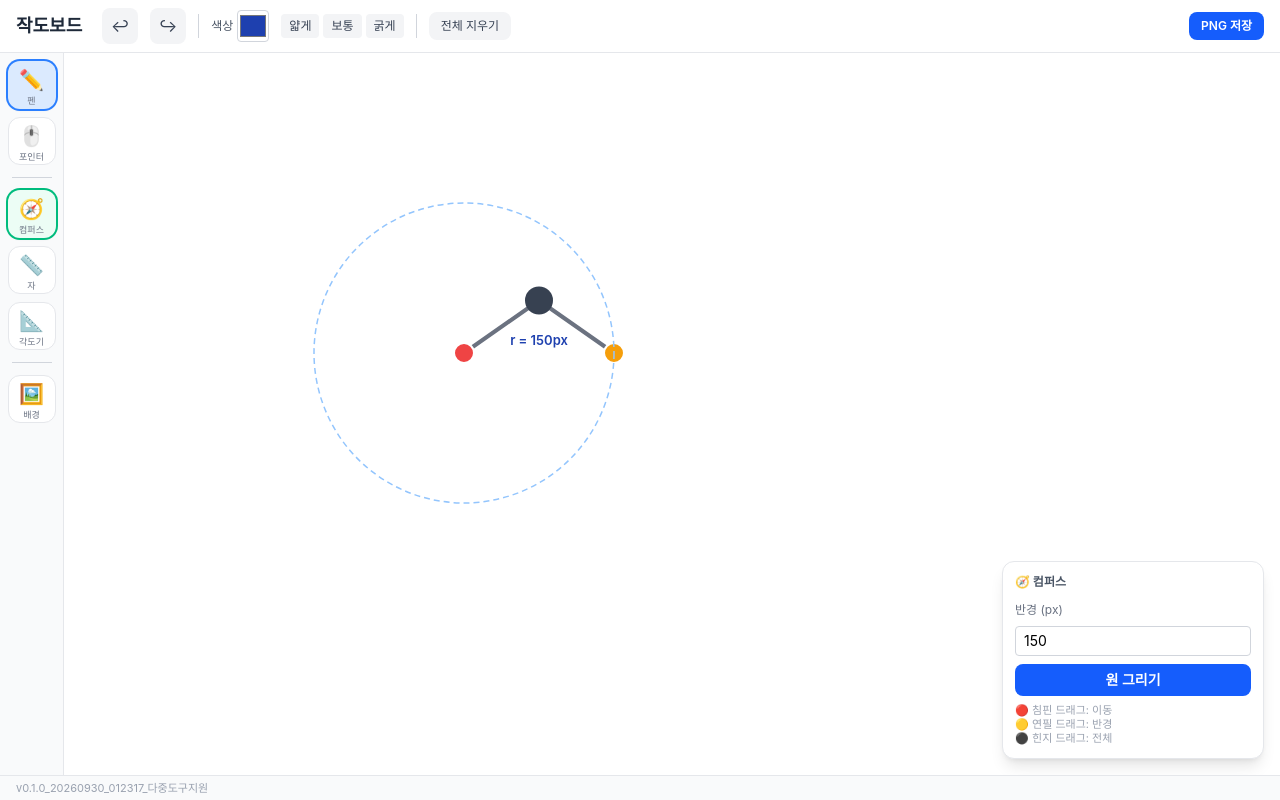
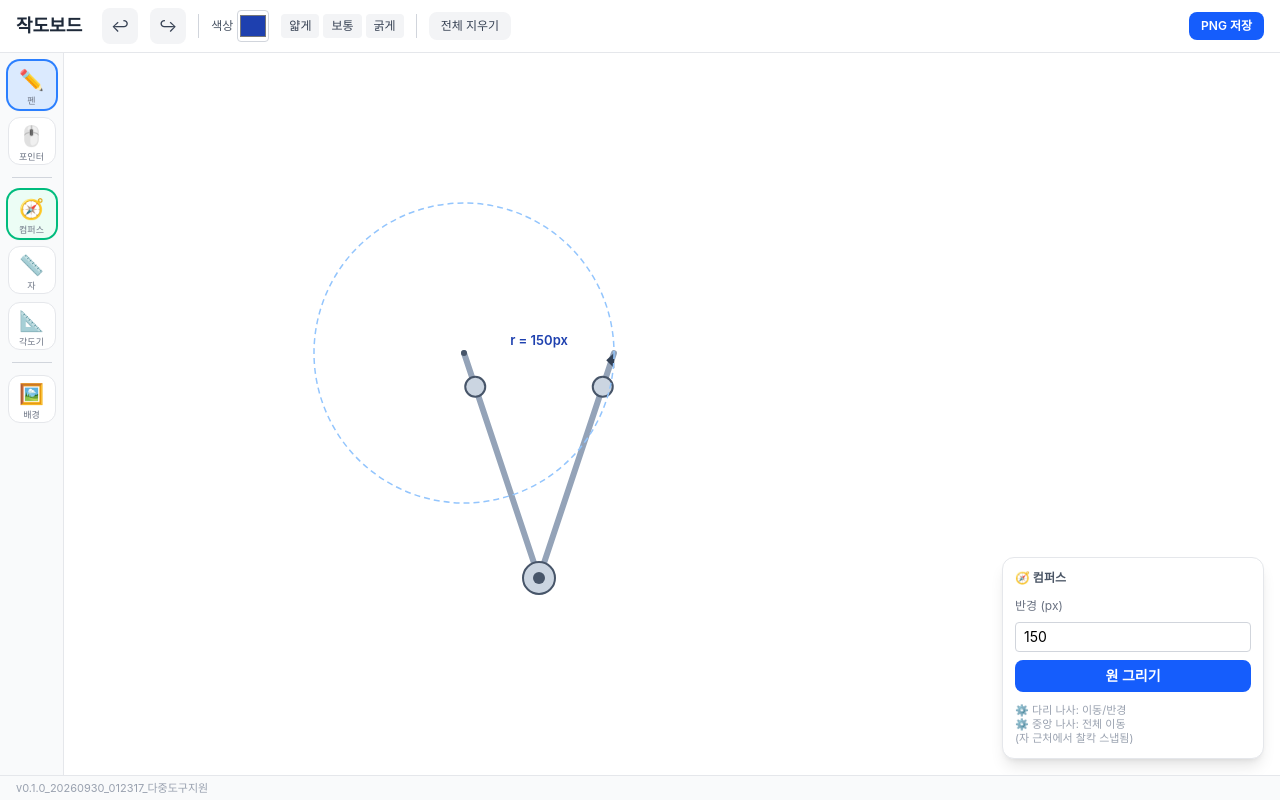
Before and after one commit to mathwawawa-dev/geometric_construction, a React (Vite) app: page / in a window 1280 px wide. Both pictures are taken after a click on the button "🧭 컴퍼스". Built offline with nearby package versions, Linux system fonts and the light colour scheme.

Commit message:
v0.1.8_20260930_023516_개선: 자 연하게 처리, 스냅 선 끝 종착지 점프 해결(X축 클램프 해제), 컴퍼스 디자인 개편 및 자 스냅 추가

```diff
--- a/src/App.jsx
+++ b/src/App.jsx
@@ -120,6 +120,7 @@ export default function App() {
               strokeColor={state.strokeColor}
               strokeWidth={state.strokeWidth}
               onDraw={handleToolDraw}
+              ruler={state.ruler}
             />
           )}
           {state.ruler.visible && (
--- a/src/components/CompassTool.jsx
+++ b/src/components/CompassTool.jsx
@@ -1,25 +1,58 @@
-import { useRef, useState, useCallback, useEffect } from 'react'
+import { useRef, useCallback } from 'react'
 
-const HANDLE_R = 10   // 드래그 핸들 반지름
-const LEG_COLOR = '#6b7280'
-const HINGE_COLOR = '#374151'
+const HANDLE_R = 8
 
-function dist(ax, ay, bx, by) {
-  return Math.hypot(bx - ax, by - ay)
+function dist(x1, y1, x2, y2) {
+  return Math.hypot(x2 - x1, y2 - y1)
 }
 
-/**
- * 컴퍼스 SVG 오버레이
- *
- * - pinPoint  : 침핀 (중심, 고정 가능)
- * - pencilPoint: 연필 (반경 결정)
- * - 몸통 전체 드래그 (힌지 영역)
- * - 침핀 드래그 → 중심 이동, 반경 유지
- * - 연필 드래그 → 반경 변경
- * - 반경 숫자 직접 입력
- * - "원호 그리기" 버튼 → canvasRef에 arc 커밋
- */
-export default function CompassTool({ compass, setCompass, canvasRef, strokeColor, strokeWidth, onDraw }) {
+function snapPointToRuler(p, ruler) {
+  if (!ruler || !ruler.visible) return p
+  const { x1, y1, x2, y2 } = ruler
+  const cx = (x1 + x2) / 2
+  const cy = (y1 + y2) / 2
+  const dx = x2 - x1
+  const dy = y2 - y1
+  const length = Math.hypot(dx, dy)
+  if (length === 0) return p
+
+  const angle = Math.atan2(dy, dx)
+  const cos = Math.cos(-angle)
+  const sin = Math.sin(-angle)
+
+  const tx = p.x - cx
+  const ty = p.y - cy
+  const localX = tx * cos - ty * sin
+  const localY = tx * sin + ty * cos
+  const halfThick = 60 / 2 // RULER_THICKNESS
+
+  // 자의 길이 범위를 약간 벗어난 곳까지는 스냅 허용
+  if (localX < -length/2 - 20 || localX > length/2 + 20) return p
+
+  const snapDist = 15 // 컴퍼스 툴 스냅 반경
+
+  if (Math.abs(localY - (-halfThick)) < snapDist) {
+    const unCos = Math.cos(angle)
+    const unSin = Math.sin(angle)
+    return {
+      x: localX * unCos - (-halfThick) * unSin + cx,
+      y: localX * unSin + (-halfThick) * unCos + cy
+    }
+  }
+
+  if (Math.abs(localY - halfThick) < snapDist) {
+    const unCos = Math.cos(angle)
+    const unSin = Math.sin(angle)
+    return {
+      x: localX * unCos - halfThick * unSin + cx,
+      y: localX * unSin + halfThick * unCos + cy
+    }
+  }
+
+  return p
+}
+
+export default function CompassTool({ compass, setCompass, canvasRef, strokeColor, strokeWidth, onDraw, ruler }) {
   const svgRef = useRef(null)
   const dragging = useRef(null) // 'pin' | 'pencil' | 'whole'
   const dragOffset = useRef({ dx: 0, dy: 0 })
@@ -27,9 +60,21 @@ export default function CompassTool({ compass, setCompass, canvasRef, strokeColo
   const { pinX, pinY, pencilX, pencilY, radiusInput } = compass
   const radius = dist(pinX, pinY, pencilX, pencilY)
 
-  // 힌지(손잡이) 위치 — 두 다리의 중점에서 위로
-  const hingeX = (pinX + pencilX) / 2
-  const hingeY = (pinY + pencilY) / 2 - radius * 0.35
+  // 힌지 위치 계산 (다리 길이 유지하며 위로)
+  const midX = (pinX + pencilX) / 2
+  const midY = (pinY + pencilY) / 2
+  const dx = pencilX - pinX
+  const dy = pencilY - pinY
+  const length = Math.hypot(dx, dy) || 1
+
+  // 직교 벡터
+  const nx = -dy / length
+  const ny = dx / length
+
+  // 컴퍼스 높이: 최소 180px 정도로 실제 컴퍼스처럼 길게 보이도록 함
+  const compassHeight = Math.max(180, length * 1.5)
+  const hingeX = midX + nx * compassHeight
+  const hingeY = midY + ny * compassHeight
 
   const getSVGPos = (e) => {
     const svg = svgRef.current
@@ -55,19 +100,26 @@ export default function CompassTool({ compass, setCompass, canvasRef, strokeColo
 
     const onMove = (me) => {
       me.preventDefault()
-      const p = getSVGPos(me)
+      const rawP = getSVGPos(me)
+      const p = snapPointToRuler(rawP, ruler)
+
       if (dragging.current === 'pin') {
-        const dx = pencilX - pinX
-        const dy = pencilY - pinY
-        setCompass({ pinX: p.x, pinY: p.y, pencilX: p.x + dx, pencilY: p.y + dy })
+        const pdx = pencilX - pinX
+        const pdy = pencilY - pinY
+        setCompass({ pinX: p.x, pinY: p.y, pencilX: p.x + pdx, pencilY: p.y + pdy })
       } else if (dragging.current === 'pencil') {
         setCompass({ pencilX: p.x, pencilY: p.y })
       } else if (dragging.current === 'whole') {
-        const nx = p.x - dragOffset.current.dx
-        const ny = p.y - dragOffset.current.dy
-        const dx = pencilX - pinX
-        const dy = pencilY - pinY
-        setCompass({ pinX: nx, pinY: ny, pencilX: nx + dx, pencilY: ny + dy })
+        const rawWholeP = getSVGPos(me) // 전체 이동은 raw로 계산 후 pin 기준 스냅
+        let targetPinX = rawWholeP.x - dragOffset.current.dx
+        let targetPinY = rawWholeP.y - dragOffset.current.dy
+
+        const pdx = pencilX - pinX
+        const pdy = pencilY - pinY
+
+        // pin 위치를 스냅
+        const snappedPin = snapPointToRuler({ x: targetPinX, y: targetPinY }, ruler)
+        setCompass({ pinX: snappedPin.x, pinY: snappedPin.y, pencilX: snappedPin.x + pdx, pencilY: snappedPin.y + pdy })
       }
     }
     const onUp = () => {
@@ -81,15 +133,14 @@ export default function CompassTool({ compass, setCompass, canvasRef, strokeColo
     window.addEventListener('mouseup', onUp)
     window.addEventListener('touchmove', onMove, { passive: false })
     window.addEventListener('touchend', onUp)
-  }, [pinX, pinY, pencilX, pencilY, setCompass])
+  }, [pinX, pinY, pencilX, pencilY, setCompass, ruler])
 
-  // 숫자 입력 → 반경 설정 (연필이 오른쪽 방향으로)
+  // 숫자 입력 → 반경 설정
   const handleRadiusInput = (e) => {
     const val = e.target.value
     setCompass({ radiusInput: val })
     const num = parseFloat(val)
     if (!isNaN(num) && num > 0) {
-      // 현재 각도 유지, 반경만 변경
       const angle = Math.atan2(pencilY - pinY, pencilX - pinX)
       setCompass({
         radiusInput: val,
@@ -99,7 +150,6 @@ export default function CompassTool({ compass, setCompass, canvasRef, strokeColo
     }
   }
 
-  // 원호 그리기 → Canvas에 커밋
   const drawArc = useCallback(() => {
     const canvas = canvasRef.current
     if (!canvas) return
@@ -115,57 +165,73 @@ export default function CompassTool({ compass, setCompass, canvasRef, strokeColo
 
   return (
     <>
-      {/* SVG 오버레이 — 포인터 이벤트는 도구 부분만 */}
       <svg
         ref={svgRef}
         className="absolute inset-0 w-full h-full tool-overlay"
         style={{ touchAction: 'none', pointerEvents: 'none' }}
       >
-        {/* 왼쪽 다리 (침핀) */}
+        {/* 컴퍼스 다리 (메탈 느낌) */}
         <line
           x1={hingeX} y1={hingeY}
           x2={pinX} y2={pinY}
-          stroke={LEG_COLOR} strokeWidth="4" strokeLinecap="round"
+          stroke="#94a3b8" strokeWidth="6" strokeLinecap="round"
           style={{ pointerEvents: 'none' }}
         />
-        {/* 오른쪽 다리 (연필) */}
         <line
           x1={hingeX} y1={hingeY}
           x2={pencilX} y2={pencilY}
-          stroke={LEG_COLOR} strokeWidth="4" strokeLinecap="round"
+          stroke="#94a3b8" strokeWidth="6" strokeLinecap="round"
           style={{ pointerEvents: 'none' }}
         />
-        {/* 힌지 — 전체 드래그 */}
+
+        {/* 침핀 끝 뾰족한 부분 */}
+        <circle cx={pinX} cy={pinY} r={3} fill="#475569" style={{ pointerEvents: 'none' }} />
+
+        {/* 연필 끝 부분 (흑연 느낌) */}
+        <polygon
+          points={`
+            ${pencilX},${pencilY}
+            ${pencilX - 4 + (hingeX - pencilX)*0.05},${pencilY - 4 + (hingeY - pencilY)*0.05}
+            ${pencilX + 4 + (hingeX - pencilX)*0.05},${pencilY + 4 + (hingeY - pencilY)*0.05}
+          `}
+          fill="#334155"
+          style={{ pointerEvents: 'none' }}
+        />
+
+        {/* 힌지 조인트 (중앙 나사) */}
         <circle
-          cx={hingeX} cy={hingeY} r={14}
-          fill={HINGE_COLOR}
+          cx={hingeX} cy={hingeY} r={16}
+          fill="#cbd5e1" stroke="#475569" strokeWidth="2"
           style={{ pointerEvents: 'all', cursor: 'grab' }}
           onMouseDown={onPointerDown('whole')}
           onTouchStart={onPointerDown('whole')}
         />
-        {/* 침핀 핸들 */}
+        <circle cx={hingeX} cy={hingeY} r={6} fill="#475569" style={{ pointerEvents: 'none' }} />
+
+        {/* 침핀 핸들 (금속 조절 나사) */}
         <circle
-          cx={pinX} cy={pinY} r={HANDLE_R}
-          fill="#ef4444" stroke="white" strokeWidth="2"
+          cx={pinX + (hingeX - pinX)*0.15} cy={pinY + (hingeY - pinY)*0.15} r={HANDLE_R + 2}
+          fill="#cbd5e1" stroke="#475569" strokeWidth="2"
           style={{ pointerEvents: 'all', cursor: 'move' }}
           onMouseDown={onPointerDown('pin')}
           onTouchStart={onPointerDown('pin')}
         />
-        {/* 연필 핸들 */}
+
+        {/* 연필 고정 나사 (금속) */}
         <circle
-          cx={pencilX} cy={pencilY} r={HANDLE_R}
-          fill="#f59e0b" stroke="white" strokeWidth="2"
+          cx={pencilX + (hingeX - pencilX)*0.15} cy={pencilY + (hingeY - pencilY)*0.15} r={HANDLE_R + 2}
+          fill="#cbd5e1" stroke="#475569" strokeWidth="2"
           style={{ pointerEvents: 'all', cursor: 'move' }}
           onMouseDown={onPointerDown('pencil')}
           onTouchStart={onPointerDown('pencil')}
         />
+
         {/* 반경 미리보기 원 (점선) */}
         <circle
           cx={pinX} cy={pinY} r={radius}
           fill="none" stroke="#93c5fd" strokeWidth="1.5" strokeDasharray="6 4"
           style={{ pointerEvents: 'none' }}
         />
-        {/* 반경 레이블 */}
         <text
           x={(pinX + pencilX) / 2}
           y={(pinY + pencilY) / 2 - 8}
@@ -176,7 +242,7 @@ export default function CompassTool({ compass, setCompass, canvasRef, strokeColo
         </text>
       </svg>
 
-      {/* 컴퍼스 컨트롤 패널 (우측 하단 고정) */}
+      {/* 컴퍼스 컨트롤 패널 */}
       <div
         className="absolute bottom-4 right-4 bg-white rounded-xl shadow-lg border border-gray-200 p-3 flex flex-col gap-2 min-w-[160px]"
         style={{ zIndex: 20 }}
@@ -197,10 +263,10 @@ export default function CompassTool({ compass, setCompass, canvasRef, strokeColo
         >
           원 그리기
         </button>
-        <p className="text-[11px] text-gray-400 leading-tight">
-          🔴 침핀 드래그: 이동<br />
-          🟡 연필 드래그: 반경<br />
-          ⚫ 힌지 드래그: 전체
+        <p className="text-[11px] text-gray-400 leading-tight mt-1">
+          ⚙️ 다리 나사: 이동/반경<br />
+          ⚙️ 중앙 나사: 전체 이동<br />
+          (자 근처에서 찰칵 스냅됨)
         </p>
       </div>
     </>
--- a/src/components/DrawingCanvas.jsx
+++ b/src/components/DrawingCanvas.jsx
@@ -46,8 +46,9 @@ function calcRulerSnap(pos, ruler, currentLock) {
   }
 
   if (edge) {
-    // 자의 길이 밖으로 벗어나지 않게 X축도 단단히 고정
-    const snappedLocalX = Math.max(-length / 2, Math.min(length / 2, localX))
+    // X축을 자의 길이에 강제로 가두지 않고 무한선으로 처리하여
+    // 마우스의 물리적 X 위치와 포인터가 완벽히 일치하도록 함 (점프 현상 해결)
+    const snappedLocalX = localX
 
     // 다시 원래 좌표계로 복구
     const unCos = Math.cos(angle)
--- a/src/components/RulerTool.jsx
+++ b/src/components/RulerTool.jsx
@@ -95,7 +95,7 @@ export default function RulerTool({ ruler, setRuler, canvasRef, strokeColor, str
             height={RULER_THICKNESS}
             rx="4"
             fill="rgba(186, 230, 253, 0.45)"
-            stroke="#0ea5e9"
+            stroke="rgba(14, 165, 233, 0.15)"
             strokeWidth="1.5"
             style={{ pointerEvents: 'none' }}
           />
```
Also changed, not shown: 작도보드_실행.html (+12 -8 lines).
